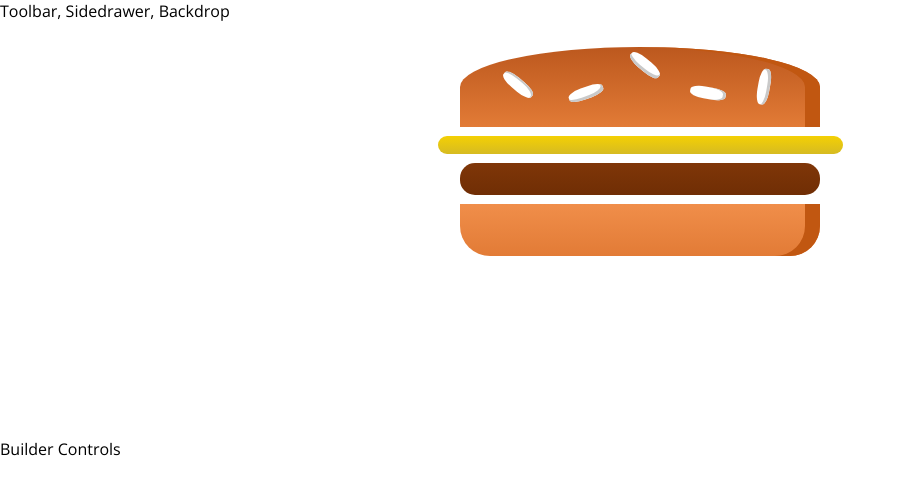
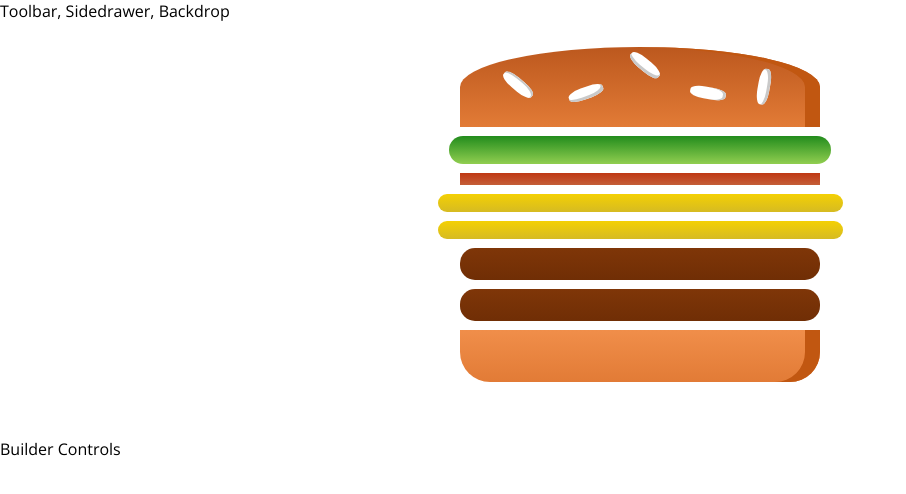
Before and after one commit to ArvindSinghRawat/Burger-Builder, a React (Create React App) app: page / in a window 1280 px wide. Shown: the top 494 px of the page, without its empty margins (0-906 px from the left). Built offline with nearby package versions, Linux system fonts and the light colour scheme.

Commit message:
Added Code for dynamically adding Burger Ingredients from Burger Builder
- Added State : ingredients to Burger Builder
- Taking ingredients as props in Burger

```diff
--- a/src/components/Burger/Burger.js
+++ b/src/components/Burger/Burger.js
@@ -1,16 +1,25 @@
-import React from 'react'
-import styles from './Burger.module.css'
-import BurgerIngredient from "./BurgerIngredient/BurgerIngredient"
+import React from "react";
+import styles from "./Burger.module.css";
+import BurgerIngredient from "./BurgerIngredient/BurgerIngredient";
 
-const burger = props => {
-    return (
-        <div className={styles.Burger}>
-            <BurgerIngredient type="bread-top"/>
-            <BurgerIngredient type="cheese"/>
-            <BurgerIngredient type="meat"/>
-            <BurgerIngredient type="bread-bottom"/>
-        </div>
-    )
-}
+const burger = (props) => {
+  const transformedIngredients = Object.keys(props.ingredients).map(
+    (ingredientKey) => {
+      return [...Array(props.ingredients[ingredientKey])].map((_, index) => (
+        <BurgerIngredient key={ingredientKey + index} type={ingredientKey} />
+      ));
+    }
+  );
 
-export default burger
+  console.log(transformedIngredients);
+
+  return (
+    <div className={styles.Burger}>
+      <BurgerIngredient type="bread-top" />
+      {transformedIngredients}
+      <BurgerIngredient type="bread-bottom" />
+    </div>
+  );
+};
+
+export default burger;
--- a/src/components/Burger/BurgerIngredient/BurgerIngredient.js
+++ b/src/components/Burger/BurgerIngredient/BurgerIngredient.js
@@ -6,6 +6,8 @@ import styles from "./BurgerIngredient.module.css";
 class BurgerIngredient extends Component {
   render() {
     let ingredient = null;
+
+    console.log('[BurgerIngredient.js] type = '+this.props.type);
 
     switch (this.props.type) {
       case "bread-bottom":
@@ -41,7 +43,7 @@ class BurgerIngredient extends Component {
 }
 
 BurgerIngredient.propTypes = {
-  types: PropTypes.string.isRequired,
+  type: PropTypes.string.isRequired,
 };
 
 export default BurgerIngredient;
--- a/src/containers/BurgerBuilder/BurgerBuilder.js
+++ b/src/containers/BurgerBuilder/BurgerBuilder.js
@@ -4,10 +4,19 @@ import Burger from "../../components/Burger/Burger"
 
 export class BurgerBuilder extends Component {
 
+    state = {
+        ingredients : {
+            salad: 1,
+            bacon: 1,
+            cheese: 2,
+            meat: 2
+        }
+    }
+
     render() {
         return (
             <Aux>
-                <div><Burger /></div>
+                <div><Burger ingredients={this.state.ingredients} /></div>
                 <div>Builder Controls</div>
             </Aux>
         )
```
